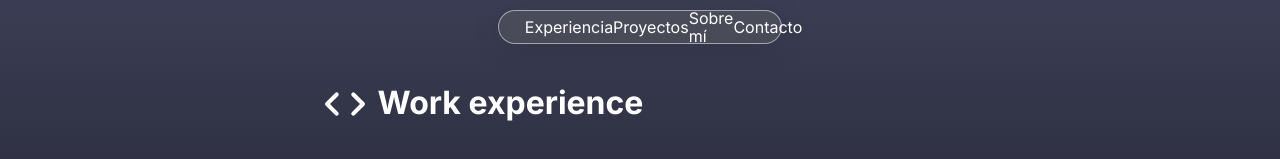
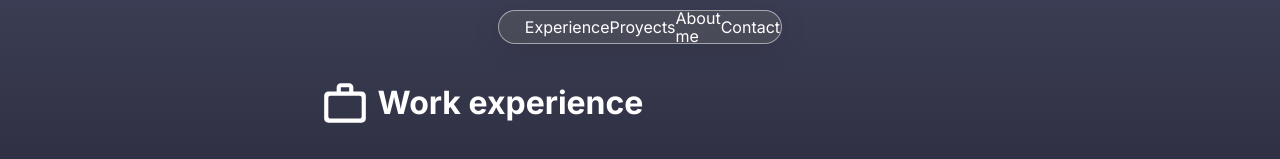
Before and after one commit to TevesManuel/myOwnWebsite, a React (Create React App) app: page / in a window 1280 px wide. Shown: the top 159 px of the page. Built offline with nearby package versions, Linux system fonts and the light colour scheme.

Commit message:
small changes

```diff
--- a/src/components/MyExperience/MyExperience.tsx
+++ b/src/components/MyExperience/MyExperience.tsx
@@ -1,14 +1,13 @@
 import React from "react";
 import "./MyExperience.css";
-import CodeRoundedIcon from '@mui/icons-material/CodeRounded';
 import MyExperienceTimeline from "./MyExperienceTimeline/MyExperienceTimeline";
-
+import WorkOutlineRounded from '@mui/icons-material/WorkOutlineRounded';
 const MyExperience : React.FC = () => {
     return (
         <div className='fw c'>
         <div className='mainExperienceCotainer'>
             <div className='titleExperience'>
-                <CodeRoundedIcon style={{'fontSize': '50px'}}/> <h1 className='inter'>&nbsp;Work experience</h1>
+                <WorkOutlineRounded style={{'fontSize': '50px'}}/> <h1 className='inter'>&nbsp;Work experience</h1>
             </div>
             <div style={{'display': 'flex', 'alignItems': 'left'}}>
                 <MyExperienceTimeline />
--- a/src/components/Navbar/Navbar.tsx
+++ b/src/components/Navbar/Navbar.tsx
@@ -6,16 +6,16 @@ const Navbar : React.FC = () => {
         <div className="navbarMainContainer">
             <div className="navbarContainer">
                 <div className="navbarOption">
-                    <p className="inter">Experiencia</p>
+                    <p className="inter">Experience</p>
                 </div>
                 <div className="navbarOption">
-                    <p className="inter">Proyectos</p>
+                    <p className="inter">Proyects</p>
                 </div>
                 <div className="navbarOption">
-                    <p className="inter">Sobre mí</p>
+                    <p className="inter">About me</p>
                 </div>
                 <div className="navbarOption">
-                    <p className="inter">Contacto</p>
+                    <p className="inter">Contact</p>
                 </div>
             </div>
         </div>
```
